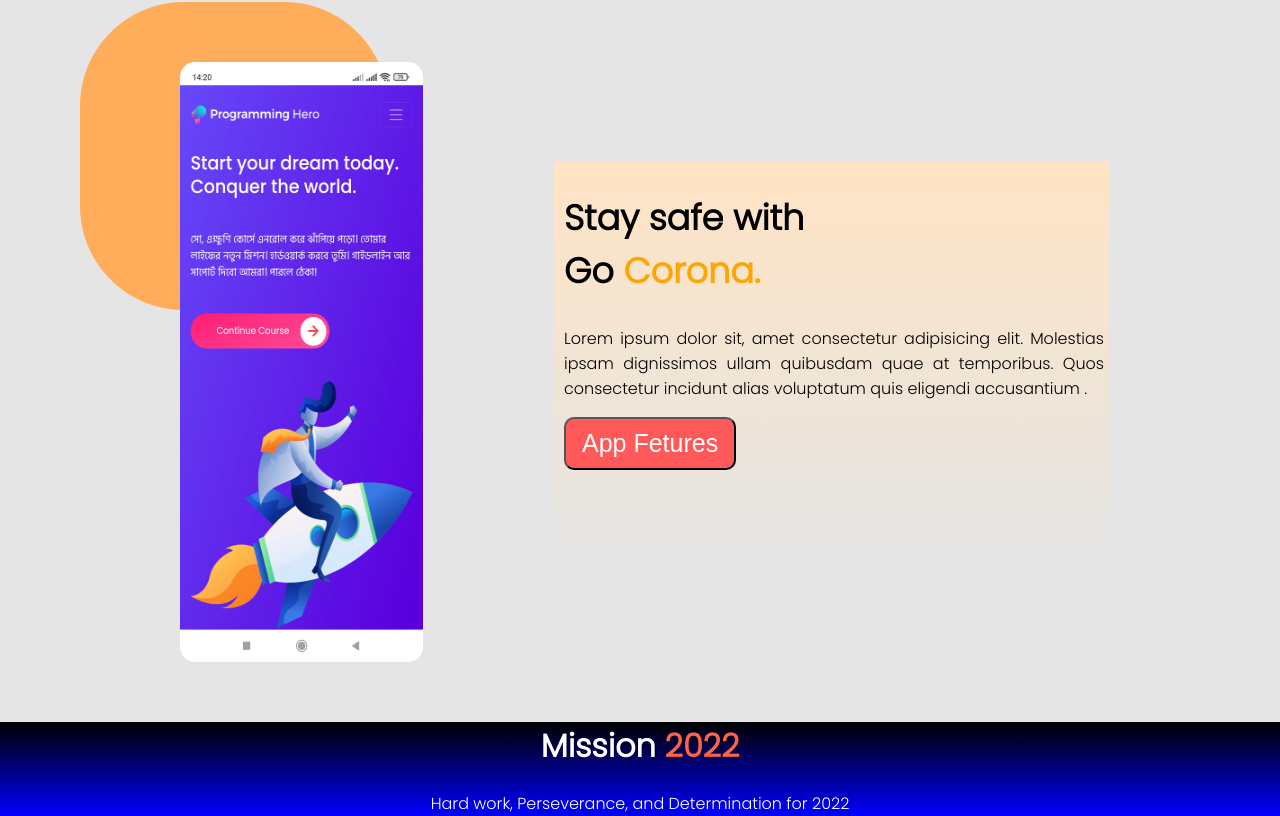
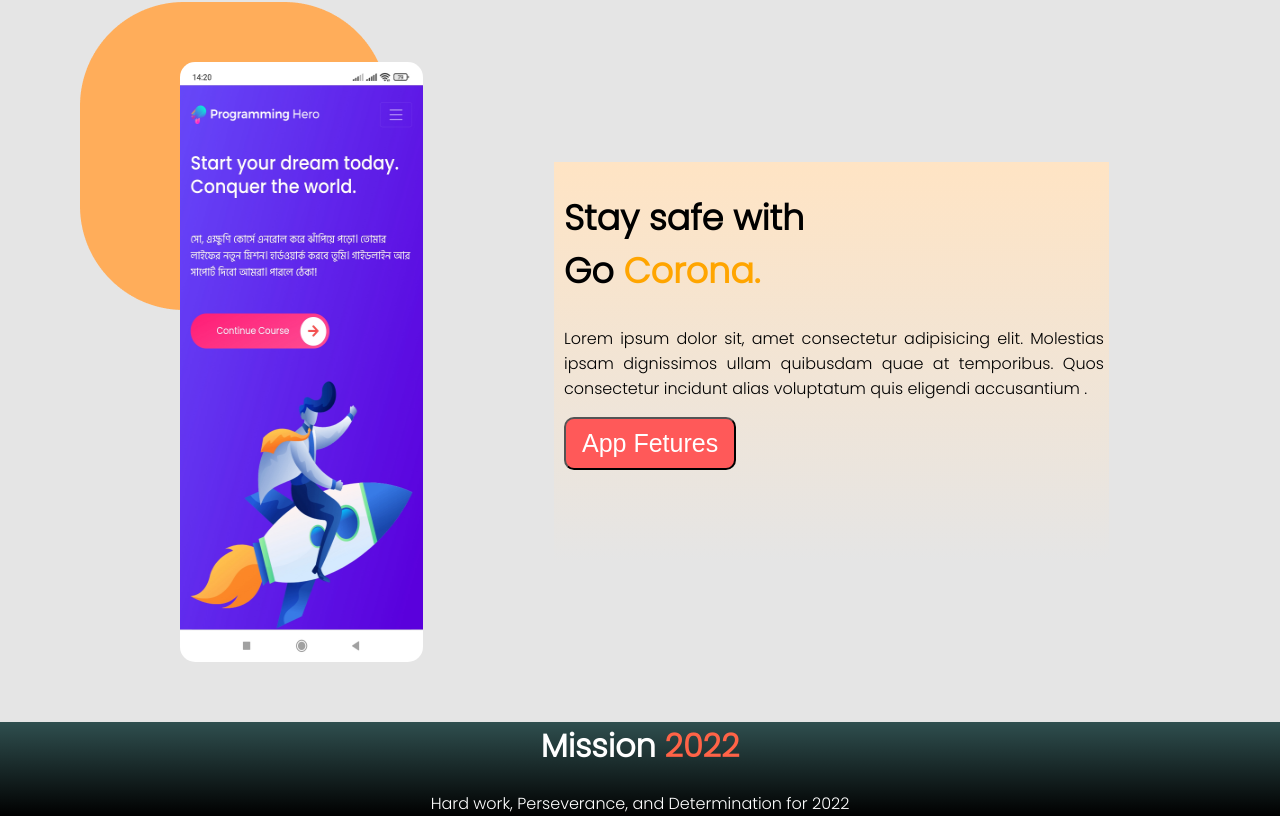
Before and after one commit to deb-rabbi/assignment-01, a plain HTML site: page index.html in a window 1280 px wide. Shown: the part 2607-3423 px from the top of the page. Drawn offline with Linux system fonts and the light colour scheme; a web font is replaced by a local one.

Commit message:
footer change

```diff
--- a/style.css
+++ b/style.css
@@ -274,7 +274,7 @@ a{
 }
 
 footer{
-   background-image: linear-gradient(Black,Blue);
+   background-image: linear-gradient(DarkSlateGray,Black);
    margin-top: -21px;
    margin-left: -100px;
    margin-right: -100px;
```
